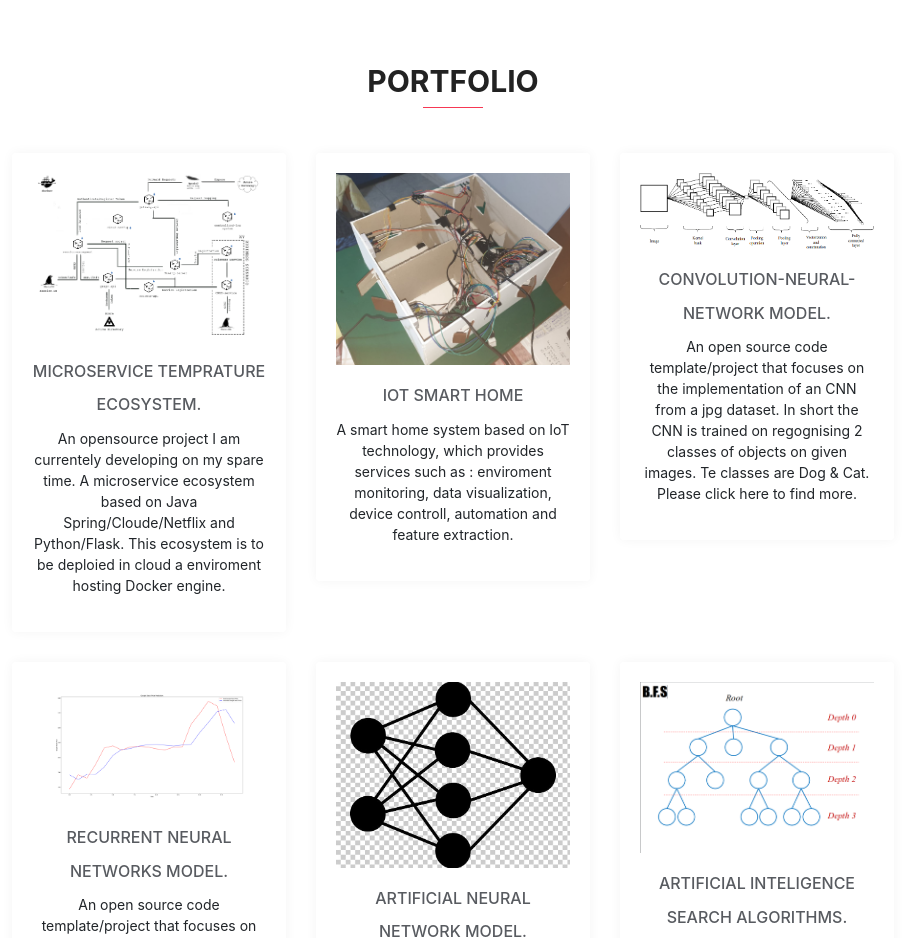
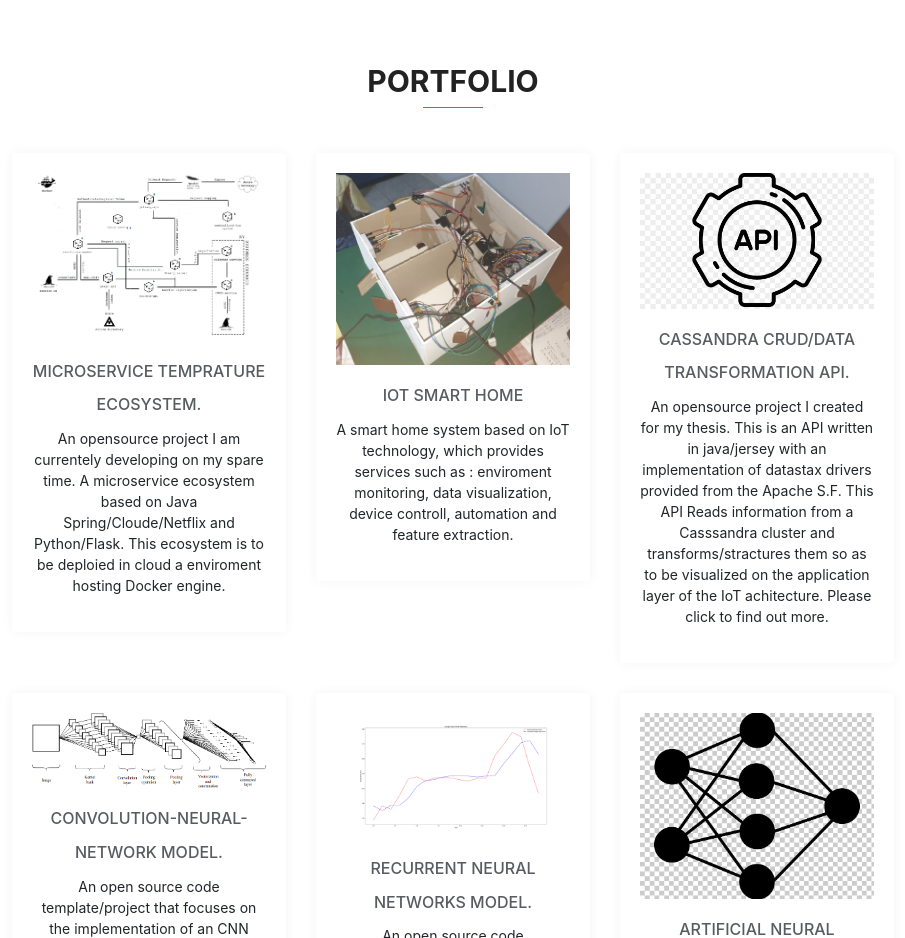
Before and after one commit to AbstractVersion/AbstractVersion, a website with bundled scripts: page index.html in a window 1280 px wide. Shown: the part 6600-7538 px from the top of the page, without its empty margins (323-1228 px from the left). Built offline with nearby package versions, Linux system fonts and the light colour scheme; a web font is replaced by a local one.

Commit message:
Cassandra API

```diff
--- a/index.html
+++ b/index.html
@@ -1044,6 +1044,21 @@
               </div>
             </div>
           </a>
+          <!-- Cassandra API item -->
+          <a href="https://gitlab.com/abs_portfolio/iot-smart-home/-/tree/master/cassandra-rest-endpoint">
+            <div class="col-md-6 col-lg-4 col-xs-12">
+              <div class="services-item wow fadeInRight" data-wow-delay="0.3s">
+                <img style="width:100%; height:100%;"src="./img/projects/api.jpg" alt="Cassandra CRUD/Data transformation API.">
+
+                <div class="services-content">
+                  <h3><a href="https://gitlab.com/abs_portfolio/iot-smart-home/-/tree/master/cassandra-rest-endpoint">Cassandra CRUD/data transformation API.</a></h3>
+                  <p>An opensource project I created for my thesis. This is an API written in java/jersey with an implementation of datastax drivers provided from the Apache S.F.
+                    This API Reads information from a Casssandra cluster and transforms/stractures them so as to be visualized on the application layer of the IoT achitecture.
+                    Please click to find out more. </p>
+                </div>
+              </div>
+            </div>
+          </a>
           <!-- Convolution Neural Networks -->
           <a href="https://github.com/AbstractVersion/artificial-inteligence/tree/master/convolutional-neural-networks">
             <div class="col-md-6 col-lg-4 col-xs-12">
```
Also changed, not shown: img/projects/api.jpg (added).
